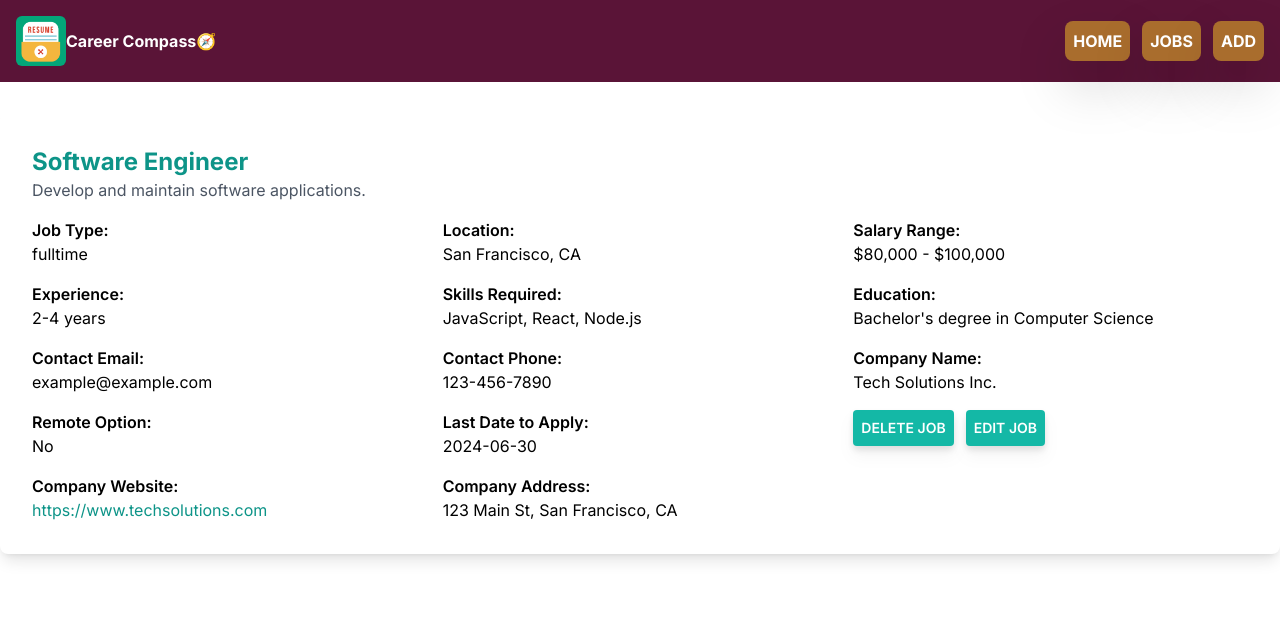
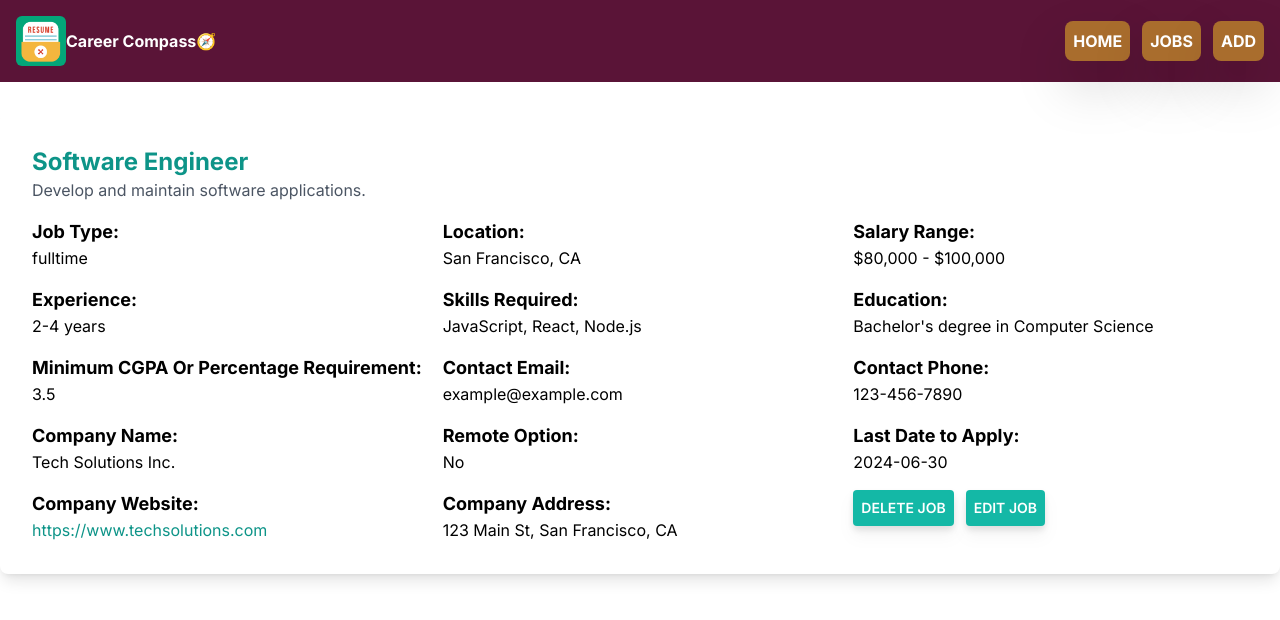
Before and after one commit to anupam1411/job-junction-central, a Next.js app: page /allJobs/1 in a window 1280 px wide. Shown: the top 620 px of the page. Built offline with nearby package versions, Linux system fonts and the light colour scheme.

Commit message:
addded Min CGPA requirement

```diff
--- a/app/allJobs/[jobID]/page.js
+++ b/app/allJobs/[jobID]/page.js
@@ -132,48 +132,67 @@ function Page({ params }) {
           <p className="text-gray-600 mb-4">{job.description}</p>
           <div className="grid grid-cols-1 md:grid-cols-3 gap-4">
             <div>
-              <p className="font-semibold">Job Type:</p>
+              <p className="font-bold text-lg">Job Type:</p>
               <p>{job.jobType}</p>
             </div>
             <div>
-              <p className="font-semibold">Location:</p>
+              <p className="font-bold text-lg">Location:</p>
               <p>{job.location}</p>
             </div>
             <div>
-              <p className="font-semibold">Salary Range:</p>
+              <p className="font-bold text-lg">Salary Range:</p>
               <p>{job.salaryRange}</p>
             </div>
             <div>
-              <p className="font-semibold">Experience:</p>
+              <p className="font-bold text-lg">Experience:</p>
               <p>{job.experience}</p>
             </div>
             <div>
-              <p className="font-semibold">Skills Required:</p>
+              <p className="font-bold text-lg">Skills Required:</p>
               <p>{job.skillsRequired}</p>
             </div>
             <div>
-              <p className="font-semibold">Education:</p>
+              <p className="font-bold text-lg">Education:</p>
               <p>{job.education}</p>
             </div>
             <div>
-              <p className="font-semibold">Contact Email:</p>
+              <p className="font-bold text-lg">
+                Minimum CGPA Or Percentage Requirement:
+              </p>
+              <p>{job.cgpaOrPercentage}</p>
+            </div>
+            <div>
+              <p className="font-bold text-lg">Contact Email:</p>
               <p>{job.contactEmail}</p>
             </div>
             <div>
-              <p className="font-semibold">Contact Phone:</p>
+              <p className="font-bold text-lg">Contact Phone:</p>
               <p>{job.contactPhone}</p>
             </div>
             <div>
-              <p className="font-semibold">Company Name:</p>
+              <p className="font-bold text-lg">Company Name:</p>
               <p>{job.companyName}</p>
             </div>
             <div>
-              <p className="font-semibold">Remote Option:</p>
+              <p className="font-bold text-lg">Remote Option:</p>
               <p>{job.remoteOption ? "Yes" : "No"}</p>
             </div>
             <div>
-              <p className="font-semibold">Last Date to Apply:</p>
+              <p className="font-bold text-lg">Last Date to Apply:</p>
               <p>{job.lastDateToApply}</p>
+            </div>
+            <div>
+              <p className="font-bold text-lg">Company Website:</p>
+              <Link
+                href={job.companyWebsite}
+                className="text-teal-600 hover:underline"
+              >
+                {job.companyWebsite}
+              </Link>
+            </div>
+            <div>
+              <p className="font-bold text-lg">Company Address:</p>
+              <p>{job.companyAddress}</p>
             </div>
             <div className="space-x-3 text-white text-sm font-semibold">
               <button
@@ -189,19 +208,6 @@ function Page({ params }) {
                 EDIT JOB
               </button>
             </div>
-            <div>
-              <p className="font-semibold">Company Website:</p>
-              <Link
-                href={job.companyWebsite}
-                className="text-teal-600 hover:underline"
-              >
-                {job.companyWebsite}
-              </Link>
-            </div>
-            <div>
-              <p className="font-semibold">Company Address:</p>
-              <p>{job.companyAddress}</p>
-            </div>
           </div>
         </div>
       )}
```
